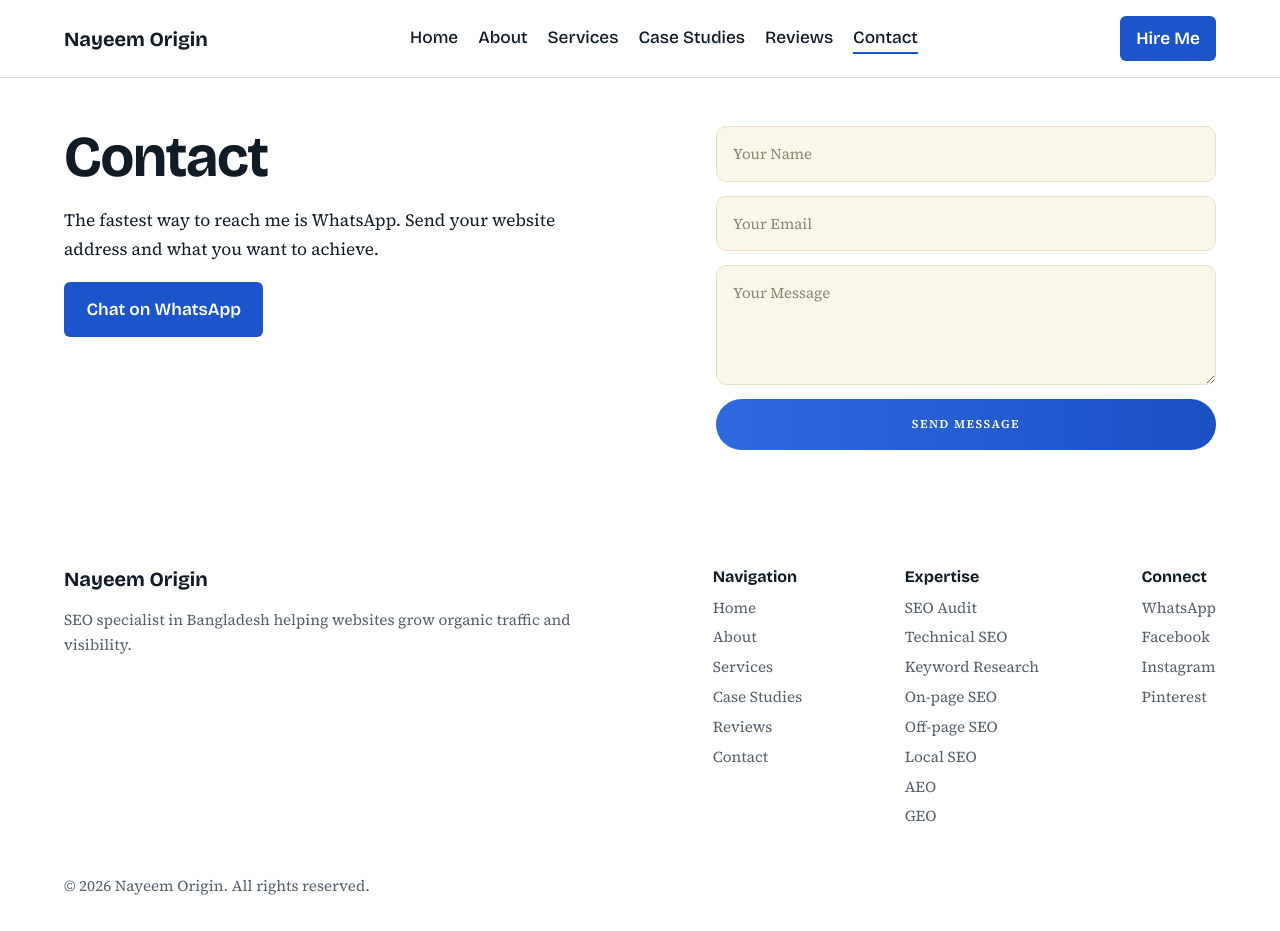
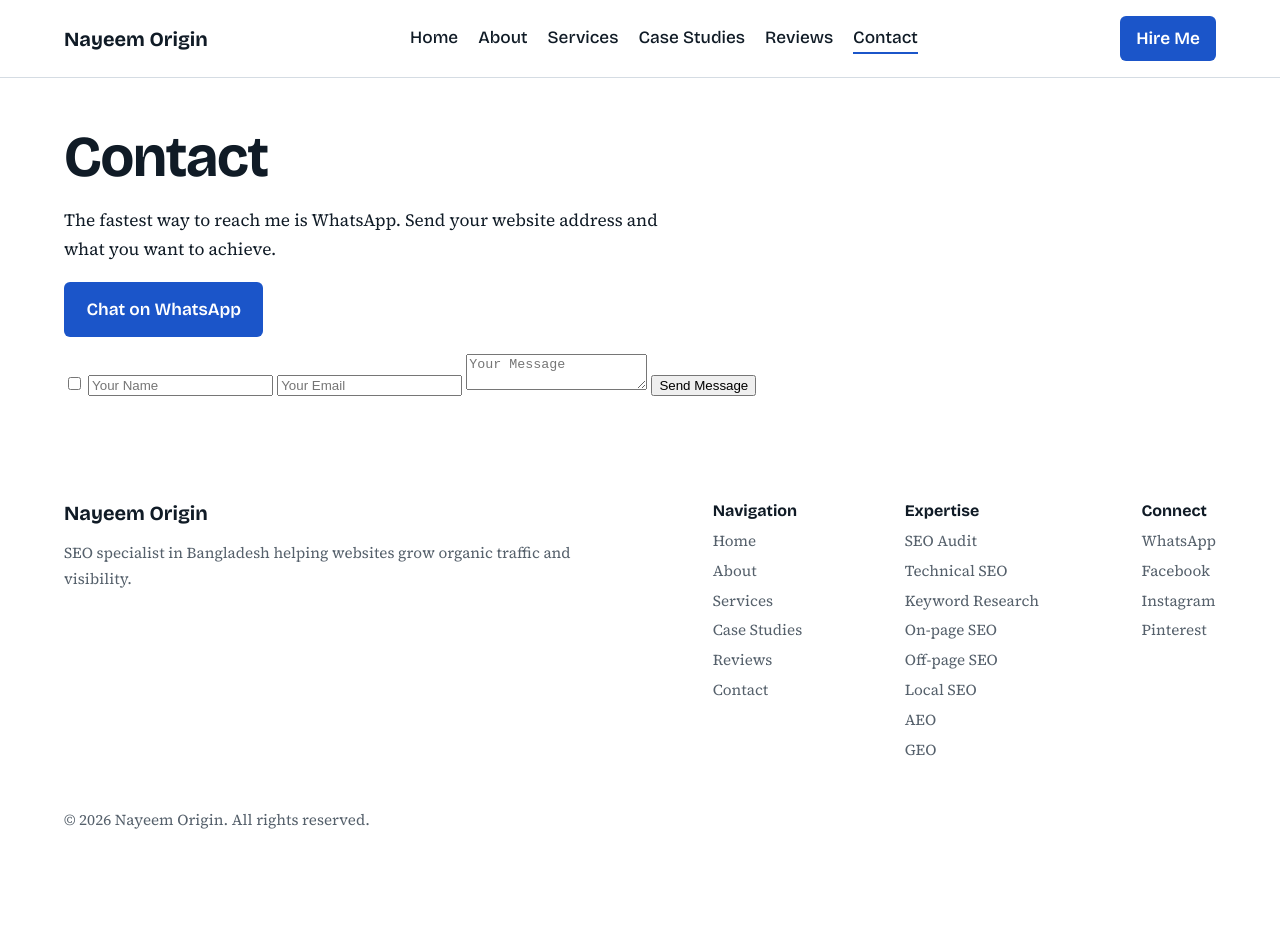
Before and after one commit to nayeemorigin/Nayeem-Site, a plain HTML site: page contact.html in a window 1280 px wide. After the commit the page ends 865 px from the top, so only its background shows below. Drawn offline with nearby package versions, Linux system fonts and the light colour scheme.

Commit message:
Update contact.html

```diff
--- a/contact.html
+++ b/contact.html
@@ -10,78 +10,6 @@
 <meta property="og:type" content="website">
 <link rel="preconnect" href="https://fonts.googleapis.com"><link rel="preconnect" href="https://fonts.gstatic.com" crossorigin><link href="https://fonts.googleapis.com/css2?family=Bricolage+Grotesque:wght@500;600;700&family=Source+Serif+4:wght@400;600&display=swap" rel="stylesheet">
 <link rel="stylesheet" href="style.css">
-<style>
-  /* ===== Contact form styles ===== */
-  .nf-row {
-    display: grid;
-    grid-template-columns: 1fr 1fr;
-    gap: 48px;
-    align-items: start;
-  }
-  .nf-row > .nf-form { justify-self: end; }
-  @media (max-width: 800px) {
-    .nf-row { grid-template-columns: 1fr; gap: 32px; }
-    .nf-row > .nf-form { justify-self: stretch; max-width: none; }
-  }
-
-  .nf-form {
-    --nf-field-bg: #faf6e8;
-    --nf-field-border: #e8e1c9;
-    --nf-text: #2b2b2b;
-    --nf-btn-from: #2f6ae0;
-    --nf-btn-to: #1b4fc4;
-
-    width: 100%;
-    max-width: 500px;
-    display: grid;
-    gap: 14px;
-    font-family: inherit;
-  }
-  .nf-form input,
-  .nf-form textarea {
-    width: 100%;
-    box-sizing: border-box;
-    padding: 14px 16px;
-    font: inherit;
-    font-size: 15px;
-    color: var(--nf-text);
-    background: var(--nf-field-bg);
-    border: 1px solid var(--nf-field-border);
-    border-radius: 10px;
-    outline: none;
-    transition: border-color .2s, box-shadow .2s;
-  }
-  .nf-form textarea { min-height: 120px; resize: vertical; }
-  .nf-form input::placeholder,
-  .nf-form textarea::placeholder { color: #8a8574; }
-  .nf-form input:focus,
-  .nf-form textarea:focus {
-    border-color: var(--nf-btn-to);
-    box-shadow: 0 0 0 3px rgba(27, 79, 196, .18);
-  }
-  .nf-form button {
-    padding: 15px 20px;
-    font: inherit;
-    font-size: 12px;
-    font-weight: 700;
-    letter-spacing: .12em;
-    text-transform: uppercase;
-    color: #fff;
-    border: 0;
-    border-radius: 999px;
-    cursor: pointer;
-    background: linear-gradient(90deg, var(--nf-btn-from), var(--nf-btn-to));
-    transition: transform .15s, filter .15s;
-  }
-  .nf-form button:hover { filter: brightness(1.06); }
-  .nf-form button:active { transform: translateY(1px); }
-  .nf-form button:disabled { opacity: .6; cursor: wait; }
-  .nf-form button:focus-visible { outline: 3px solid var(--nf-btn-to); outline-offset: 3px; }
-  .nf-status { margin: 0; min-height: 1.4em; font-size: 14px; }
-  .nf-status.ok { color: #1f7a3d; }
-  .nf-status.err { color: #b3261e; }
-  .nf-hp { position: absolute; left: -9999px; }
-</style>
 </head>
 <body>
 <header><div class="wrap"><a class="logo" href="index.html">Nayeem Origin</a><nav aria-label="Main"><a href="index.html">Home</a><a href="about.html">About</a><a href="services.html">Services</a><a href="case-studies.html">Case Studies</a><a href="reviews.html">Reviews</a><a href="contact.html" aria-current="page">Contact</a></nav><a class="btn sm" href="https://wa.me/8801758536741">Hire Me</a></div></header>
```
